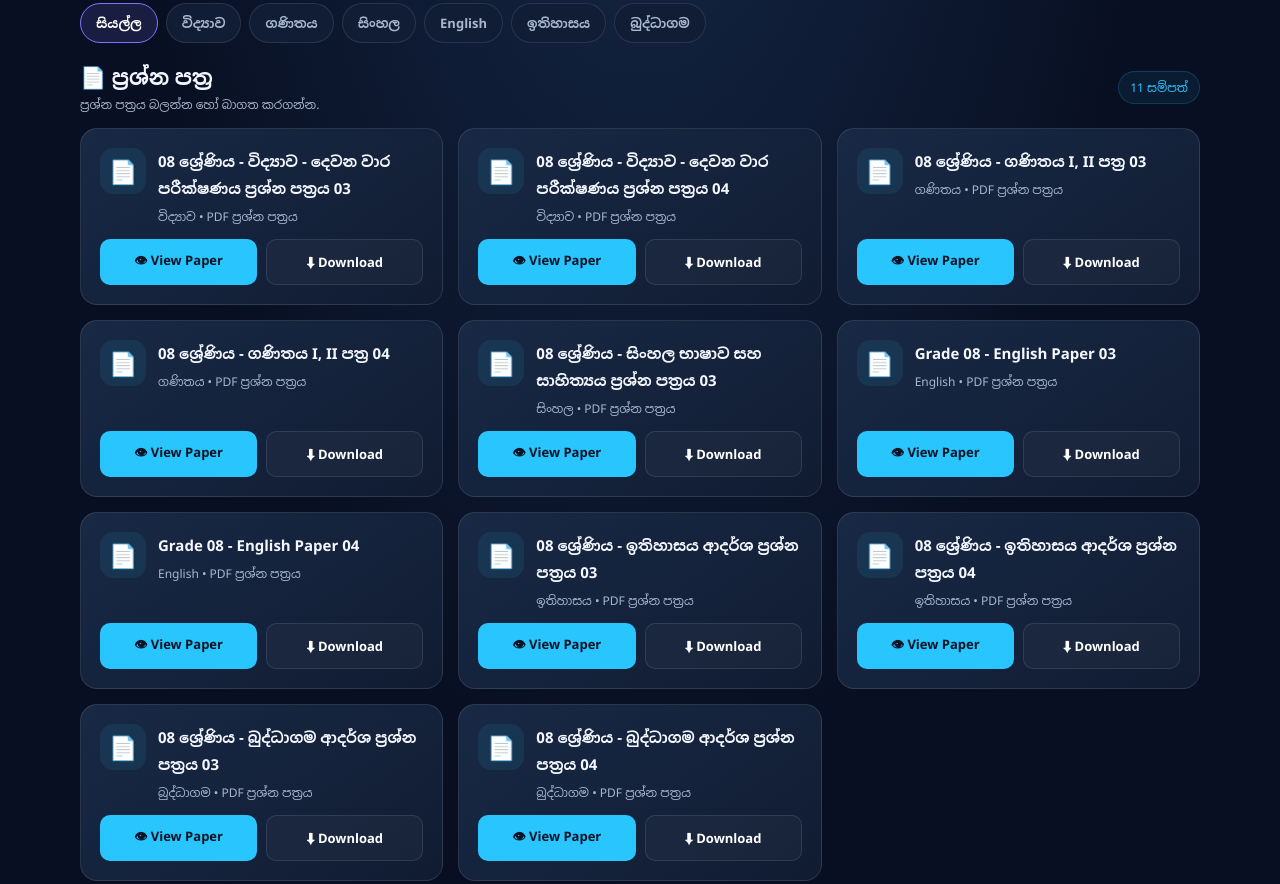
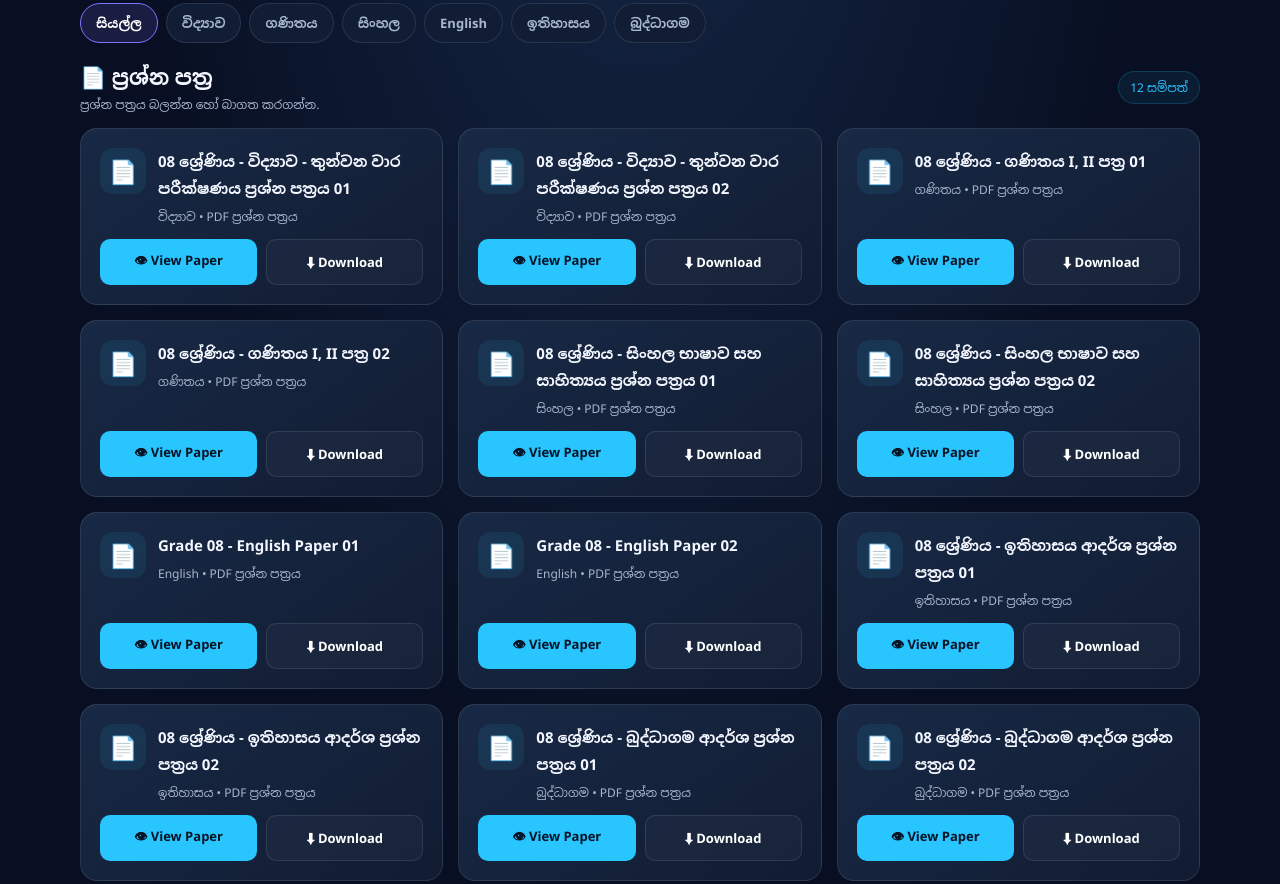
Before and after one commit to chamindu98/C-TECH_Computer_Lab-, a plain HTML site: page other_subjects8.html in a window 1280 px wide. Shown: the part 466-1350 px from the top of the page. Drawn offline with Linux system fonts and the light colour scheme.

Commit message:
Update other_subjects8.html

```diff
--- a/other_subjects8.html
+++ b/other_subjects8.html
@@ -331,7 +331,7 @@ footer{text-align:center;color:#8493ad;font-size:12px;margin-top:30px;line-heigh
     </p>
     <p class="timer" id="timerText">
       ඔබේ ගොනුව සූදානම් වෙමින් පවතී...
-      <span id="secs">10</span>
+      <span id="secs">05</span>
     </p>
     <a id="finalDownload" class="btn green-btn hidden"
       href="#" download>⬇ ගොනුව බාගත කරගන්න</a>
@@ -360,28 +360,33 @@ const subjects = [
 const resources = [
   {
     id:"sci3", type:"paper", subject:"science",
-    title:"08 ශ්‍රේණිය - විද්‍යාව - දෙවන වාර පරීක්ෂණය ප්‍රශ්න පත්‍රය 03",
-    url:"g11_t2_sci3.pdf"
+    title:"08 ශ්‍රේණිය - විද්‍යාව - තුන්වන වාර පරීක්ෂණය ප්‍රශ්න පත්‍රය 01",
+    url:"g08_t3_sci1.pdf"
   },
   {
     id:"sci4", type:"paper", subject:"science",
-    title:"08 ශ්‍රේණිය - විද්‍යාව - දෙවන වාර පරීක්ෂණය ප්‍රශ්න පත්‍රය 04",
-    url:"g11_t2_sci4.pdf"
+    title:"08 ශ්‍රේණිය - විද්‍යාව - තුන්වන වාර පරීක්ෂණය ප්‍රශ්න පත්‍රය 02",
+    url:"g08_t3_sci2.pdf"
   },
   {
     id:"math3", type:"paper", subject:"maths",
-    title:"08 ශ්‍රේණිය - ගණිතය I, II පත්‍ර 03",
-    url:"g11_t2_maths3.pdf"
+    title:"08 ශ්‍රේණිය - ගණිතය I, II පත්‍ර 01",
+    url:"g08_t3_maths1.pdf"
   },
   {
     id:"math4", type:"paper", subject:"maths",
-    title:"08 ශ්‍රේණිය - ගණිතය I, II පත්‍ර 04",
-    url:"g11_t2_maths4.pdf"
+    title:"08 ශ්‍රේණිය - ගණිතය I, II පත්‍ර 02",
+    url:"g08_t3_maths2.pdf"
   },
   {
     id:"sin3", type:"paper", subject:"sinhala",
-    title:"08 ශ්‍රේණිය - සිංහල භාෂාව සහ සාහිත්‍යය ප්‍රශ්න පත්‍රය 03",
-    url:"g11_t2_sin3.pdf"
+    title:"08 ශ්‍රේණිය - සිංහල භාෂාව සහ සාහිත්‍යය ප්‍රශ්න පත්‍රය 01",
+    url:"g08_t3_sin1.pdf"
+  },
+  {
+    id:"sin3", type:"paper", subject:"sinhala",
+    title:"08 ශ්‍රේණිය - සිංහල භාෂාව සහ සාහිත්‍යය ප්‍රශ්න පත්‍රය 02",
+    url:"g08_t3_sin2.pdf"
   },
   /*{
     id:"salalihini", type:"link", subject:"sinhala",
@@ -390,33 +395,33 @@ const resources = [
   },*/
   {
     id:"eng3", type:"paper", subject:"english",
-    title:"Grade 08 - English Paper 03",
-    url:"g11_t2_eng3.pdf"
+    title:"Grade 08 - English Paper 01",
+    url:"g08_t3_eng1.pdf"
   },
   {
     id:"eng4", type:"paper", subject:"english",
-    title:"Grade 08 - English Paper 04",
-    url:"g11_t2_eng4.pdf"
+    title:"Grade 08 - English Paper 02",
+    url:"g08_t3_eng1.pdf"
   },
   {
     id:"his3", type:"paper", subject:"history",
-    title:"08 ශ්‍රේණිය - ඉතිහාසය ආදර්ශ ප්‍රශ්න පත්‍රය 03",
-    url:"g11_t2_his3.pdf"
+    title:"08 ශ්‍රේණිය - ඉතිහාසය ආදර්ශ ප්‍රශ්න පත්‍රය 01",
+    url:"g08_t3_his1.pdf"
   },
   {
     id:"his4", type:"paper", subject:"history",
-    title:"08 ශ්‍රේණිය - ඉතිහාසය ආදර්ශ ප්‍රශ්න පත්‍රය 04",
-    url:"g11_t2_his4.pdf"
+    title:"08 ශ්‍රේණිය - ඉතිහාසය ආදර්ශ ප්‍රශ්න පත්‍රය 02",
+    url:"g08_t3_his2.pdf"
   },
   {
     id:"bud3", type:"paper", subject:"buddhist",
-    title:"08 ශ්‍රේණිය - බුද්ධාගම ආදර්ශ ප්‍රශ්න පත්‍රය 03",
-    url:"g11_t2_b3.pdf"
+    title:"08 ශ්‍රේණිය - බුද්ධාගම ආදර්ශ ප්‍රශ්න පත්‍රය 01",
+    url:"g08_t3_b1.pdf"
   },
   {
     id:"bud4", type:"paper", subject:"buddhist",
-    title:"08 ශ්‍රේණිය - බුද්ධාගම ආදර්ශ ප්‍රශ්න පත්‍රය 04",
-    url:"g11_t2_b4.pdf"
+    title:"08 ශ්‍රේණිය - බුද්ධාගම ආදර්ශ ප්‍රශ්න පත්‍රය 02",
+    url:"g08_t3_b2.pdf"
   }
 
   /*
@@ -810,7 +815,7 @@ function openAd(fileUrl){
   const downloadLink = document.getElementById("finalDownload");
   const secs = document.getElementById("secs");
 
-  let timeLeft = 10;
+  let timeLeft = 5;
 
   secs.textContent = timeLeft;
   timerText.classList.remove("hidden");
```
